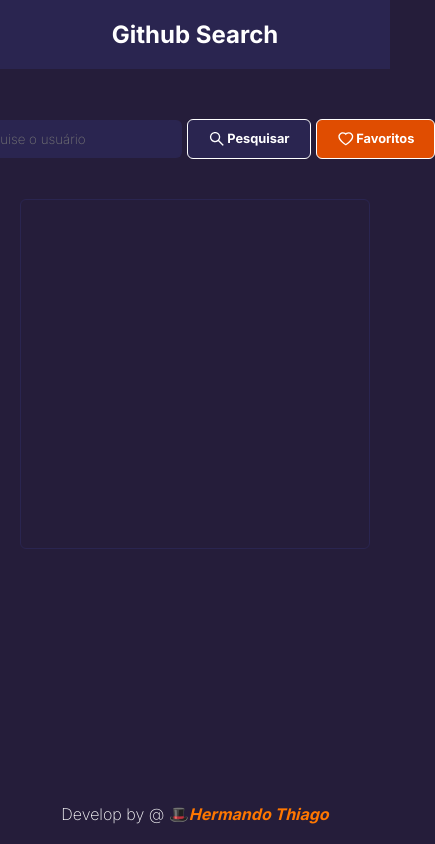
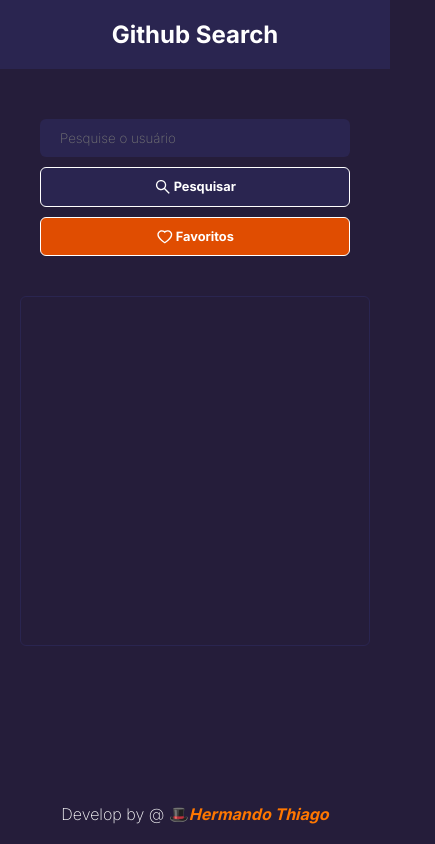
Before and after one commit to HermandoThiago/Github-search, a React (Create React App) app: page / in a window 390 px wide. Shown: the whole page, 435 px wide, since content can reach past the window. Built offline with nearby package versions, Linux system fonts and the light colour scheme.

Commit message:
style: layout search menu responsive mobile

```diff
--- a/public/index.html
+++ b/public/index.html
@@ -2,42 +2,17 @@
 <html lang="en">
   <head>
     <meta charset="utf-8" />
-    <link rel="icon" href="%PUBLIC_URL%/favicon.ico" />
+    <link rel="icon" href="https://cdn.jsdelivr.net/gh/devicons/devicon/icons/github/github-original.svg" />
     <meta name="viewport" content="width=device-width, initial-scale=1" />
     <meta name="theme-color" content="#000000" />
     <meta
       name="description"
       content="Web site created using create-react-app"
     />
-    <link rel="apple-touch-icon" href="%PUBLIC_URL%/logo192.png" />
-    <!--
-      manifest.json provides metadata used when your web app is installed on a
-      user's mobile device or desktop. See https://developers.google.com/web/fundamentals/web-app-manifest/
-    -->
     <link rel="manifest" href="%PUBLIC_URL%/manifest.json" />
-    <!--
-      Notice the use of %PUBLIC_URL% in the tags above.
-      It will be replaced with the URL of the `public` folder during the build.
-      Only files inside the `public` folder can be referenced from the HTML.
-
-      Unlike "/favicon.ico" or "favicon.ico", "%PUBLIC_URL%/favicon.ico" will
-      work correctly both with client-side routing and a non-root public URL.
-      Learn how to configure a non-root public URL by running `npm run build`.
-    -->
-    <title>React App</title>
+    <title>Github Search</title>
   </head>
   <body>
-    <noscript>You need to enable JavaScript to run this app.</noscript>
     <div id="root"></div>
-    <!--
-      This HTML file is a template.
-      If you open it directly in the browser, you will see an empty page.
-
-      You can add webfonts, meta tags, or analytics to this file.
-      The build step will place the bundled scripts into the <body> tag.
-
-      To begin the development, run `npm start` or `yarn start`.
-      To create a production bundle, use `npm run build` or `yarn build`.
-    -->
   </body>
 </html>
--- a/src/components/Input/styled.ts
+++ b/src/components/Input/styled.ts
@@ -13,4 +13,8 @@
         outline: 0;
     }
 
+    @media screen and (max-width: 600px){
+        width: 100%;
+    }
+
 `;
--- a/src/pages/Home/Home.tsx
+++ b/src/pages/Home/Home.tsx
@@ -25,7 +25,6 @@
         if(name.length === 0){
             toast.error('O campo de busca não pode estar vázio');
             throw new Error('name vazio');
-            return false;
         }
 
         if(response.message){
--- a/src/pages/Home/styled.ts
+++ b/src/pages/Home/styled.ts
@@ -5,8 +5,20 @@
     margin-top: 40px;
     padding: 10px 20px;
     display: flex;
+    flex-wrap: wrap;
     justify-content: center;
     align-items: center;
+
+    @media screen and (max-width: 600px) {
+        flex-direction: column;
+
+        button{
+            margin-top: 10px;
+            width: 100%;
+        }
+
+    }
+
 `;
 
 export const StyledAuthor = styled.span`
```
